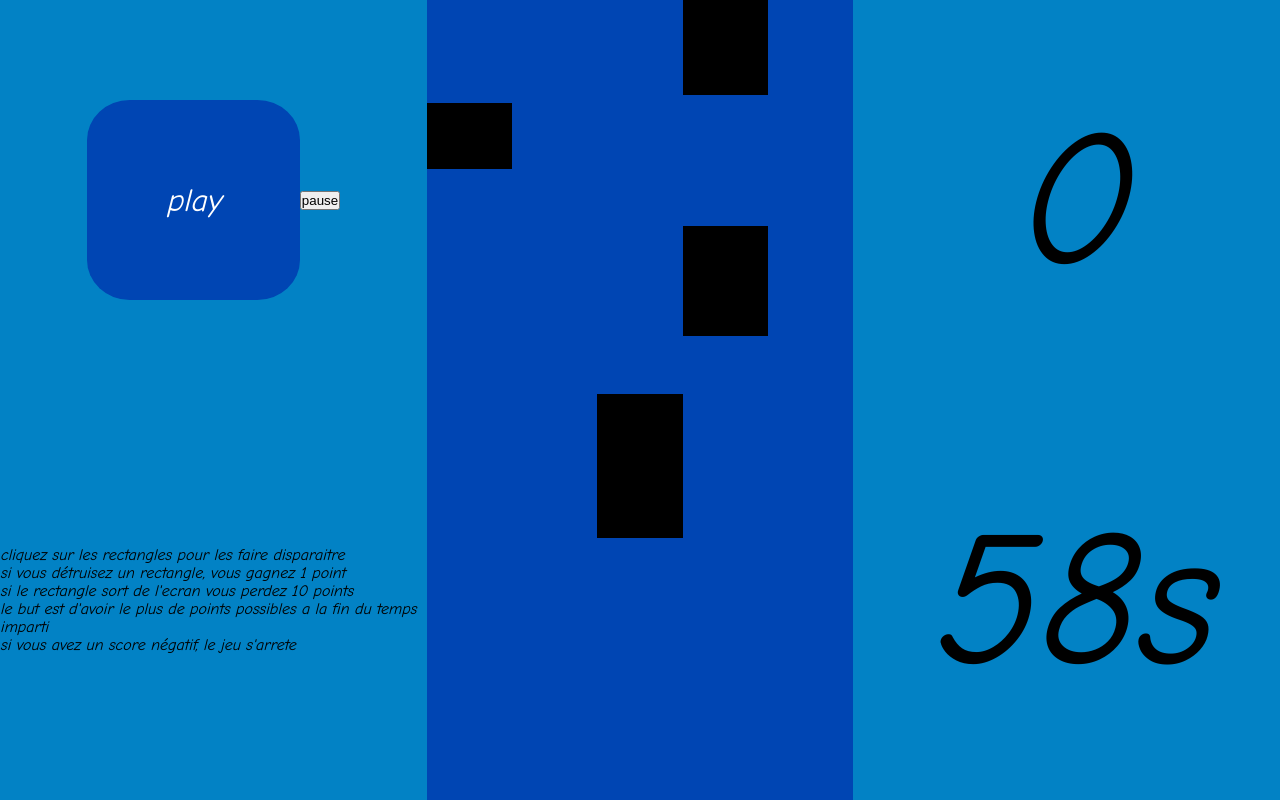
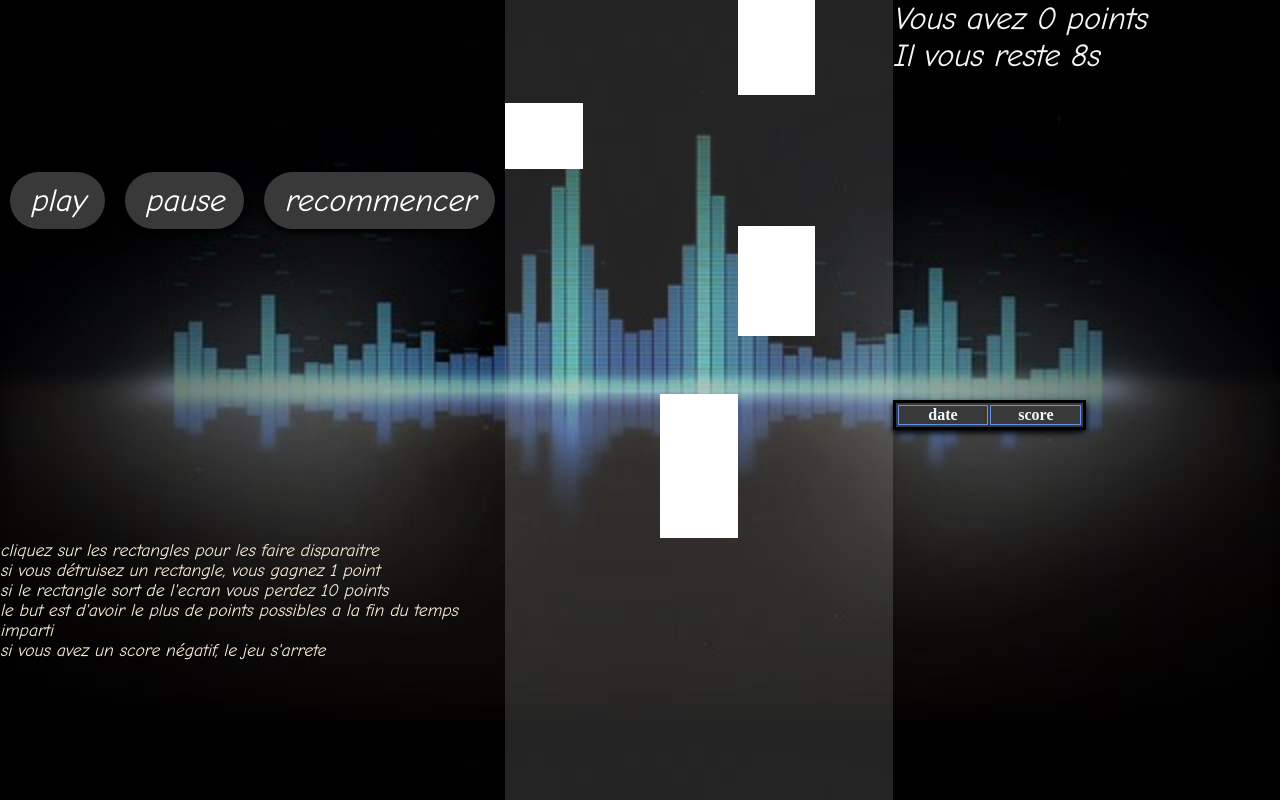
Before and after one commit to romainsilvy/piano-tiles, a plain HTML site: page index.html in a window 1280 px wide. Both pictures are taken after a click on the button "play". Drawn offline with Linux system fonts and the light colour scheme.

Commit message:
historique de score

```diff
--- a/data/script.js
+++ b/data/script.js
@@ -2,7 +2,7 @@
 let point = 0
 let idRect = 1
 let t = 200
-let seconds = 60
+let seconds = 10
 let interval
 let timer;
 let animation
@@ -18,6 +18,23 @@ const start = () => {
       animation = requestAnimationFrame(gameLoop);
     }
   })
+}
+
+const displayHistory = () => {
+  let history = localStorage.getItem('history')
+  if (history != null) {
+    history = history.split('|')
+    for (let i=0; i < history.length; i += 2) {
+      let newTr = document.createElement('tr')
+      let newTdDate = document.createElement('td')
+      let newTdScore = document.createElement('td')
+      newTdDate.textContent = history[i]
+      newTdScore.textContent = history[i+1]
+      newTr.appendChild(newTdDate)
+      newTr.appendChild(newTdScore)
+      document.querySelector('table').append(newTr)
+    }
+  }
 }
 
 //launched when start button clicked
@@ -98,6 +115,7 @@ const launchTimer = () => {
       document.querySelector("#countDown").innerHTML = seconds + "s"
     } else {
       pauseAndRemoveAll()
+      addHistory()
     }
   }, 1000);
 }
@@ -132,4 +150,22 @@ const playSound = (classList) => {
   }
 }
 
+const getDate = () => {
+  let date = new Date();
+  let time = date.getFullYear()+'-'+(date.getMonth()+1)+'-'+date.getDate() + ":" + date.getHours() + ":" + date.getMinutes() + ":" + date.getSeconds()
+  return time
+}
+
+const addHistory = () => {
+  let history = localStorage.getItem('history')
+  if (history === null) {
+    let toAdd = getDate() + "|" + point
+    localStorage.setItem('history', toAdd)
+  } else {
+    let toAdd = getDate() + "|" + point
+    localStorage.setItem('history', history.concat('|', toAdd))
+  }
+}
+
+displayHistory()
 start()
--- a/data/style.css
+++ b/data/style.css
@@ -7,7 +7,8 @@ body {
   height: 100vh;
   display: grid;
   grid-template-columns: repeat(3, 1fr);
-  background-color: #0282C5;
+  background-image: url("background.jpg");
+  background-size: 100% auto
 }
 
 #piano {
@@ -18,7 +19,21 @@ body {
   display: grid;
   grid-template-columns: repeat(5, 1fr);
   grid-template-rows: 1fr;
-  background-color: rgb(0, 69, 179);
+  background: rgba(255, 255, 255, 0.137);
+}
+
+button {
+  font-size: 2em;
+  font-style: italic;
+  font-family: 'Comic sans MS';
+  color: white;
+  /* background-color: rgba(255, 255, 255, 0.096); */
+  border: none;
+  background: #393939 0% 0% no-repeat;
+	box-shadow: 0px 3px 6px #000000;
+	border-radius: 40px;
+  padding: 10px 20px 10px 20px;
+  margin: 10px;
 }
 
 #play {
@@ -40,17 +55,8 @@ body {
 }
 
 #play #start {
-  font-size: 2em;
-  font-style: italic;
-  font-family: 'Comic sans MS';
-  color: white;
-  background-color: rgb(0, 69, 179);
-  border: none;
   grid-row: 1;
   grid-column: 1;
-  height: 50%;
-  width: 50%;
-  border-radius: 20%;
 }
 
 #play #rules {
@@ -65,10 +71,12 @@ body {
 
 #play #rules ul {
   list-style: none;
-  font-size: 1em;
+  font-size: 1.1em;
   font-style: italic;
   font-family: 'Comic sans MS';
+  color: antiquewhite;
 }
+
 
 #score {
   grid-row: 1;
@@ -80,26 +88,36 @@ body {
   grid-template-rows: repeat(2, 1fr);
 }
 
-#score #affichePoint {
+#score #displayScore {
   grid-column: 1;
   grid-row: 1;
-  display: flex;
-  justify-content: center;
-  align-items: center;
 }
 
-#score #countDown {
+
+#score #historique {
   grid-column: 1;
   grid-row: 2;
-  display: flex;
-  justify-content: center;
-  align-items: center;
+}
+
+table {
+  color: aliceblue;
+  border: medium solid #000000;
+  width: 50%;
+  background: #393939 0% 0% no-repeat;
+	box-shadow: 0px 3px 6px #000000;
+}
+
+td, th {
+  color: aliceblue;
+  border: thin solid #6495ed;
+  width: 50%;
 }
 
 #score p {
-  font-size: 12em;
+  font-size: 2em;
   font-style: italic;
   font-family: 'Comic sans MS';
+  color: whitesmoke;
 }
 
 
@@ -107,7 +125,7 @@ body {
   position: relative;
   width: 100%;
   height: 50px;
-  background-color: black;
+  background-color: white;
 }
 
 .tile1 {
--- a/index.html
+++ b/index.html
@@ -11,6 +11,7 @@
     <div id="playBtn">
       <button id="start">play</button>
       <button id="pause">pause</button>
+      <button id="restart" onClick="window.location.reload()">recommencer</button>
     </div>
     <div id="rules">
       <ul>
@@ -24,8 +25,18 @@
   </div>
   <div id ="piano"></div>
   <div id="score">
-    <p id="affichePoint">0</p>
-    <p id="countDown">60s</p>
+    <div id="displayScore">
+      <p>Vous avez <span id="affichePoint">0</span> points</p>
+      <p>Il vous reste <span id="countDown">60s</span></p>
+    </div>
+    <div id="historique">
+      <table>
+        <tr>
+          <th>date</th>
+          <th>score</th>
+        </tr>
+      </table>
+    </div>
   </div>
 </body>
 
```
Also changed, not shown: data/background-piano.jpg (added), data/background.jpg (added), 2 other files.
